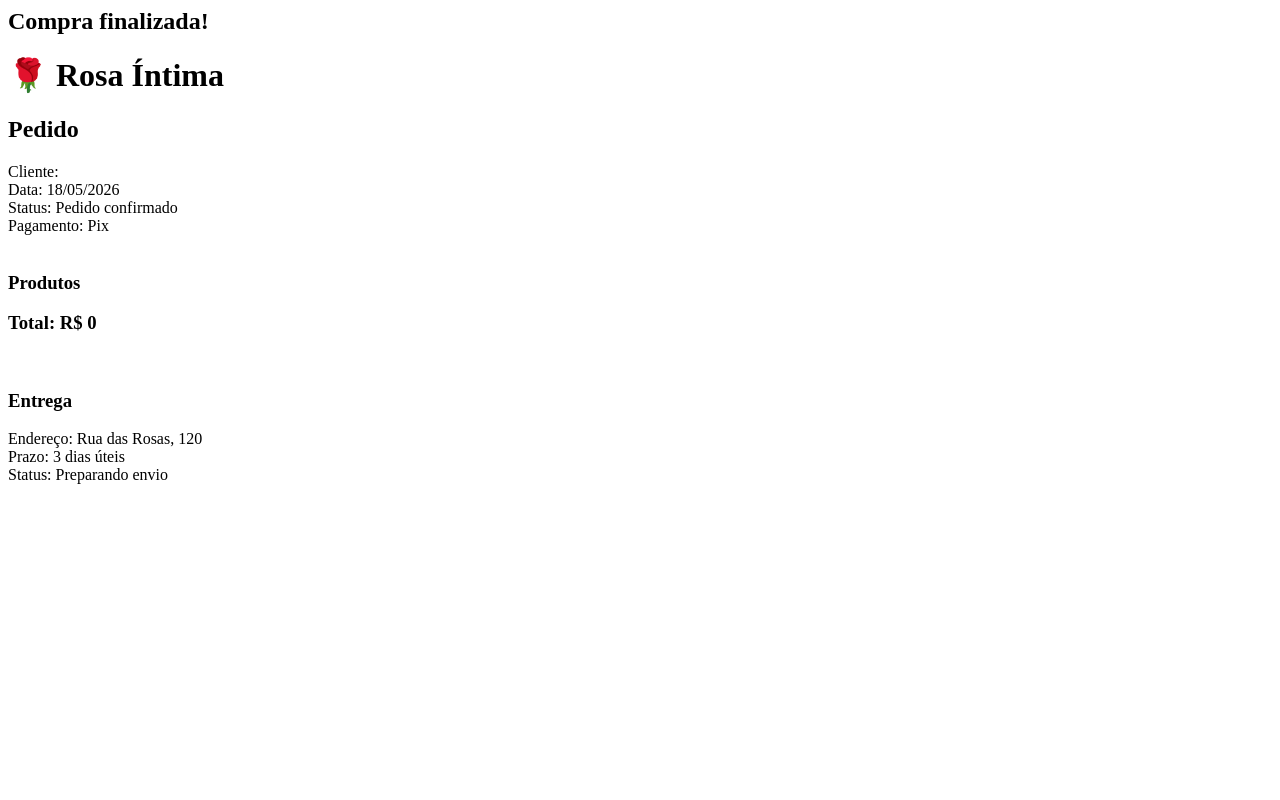
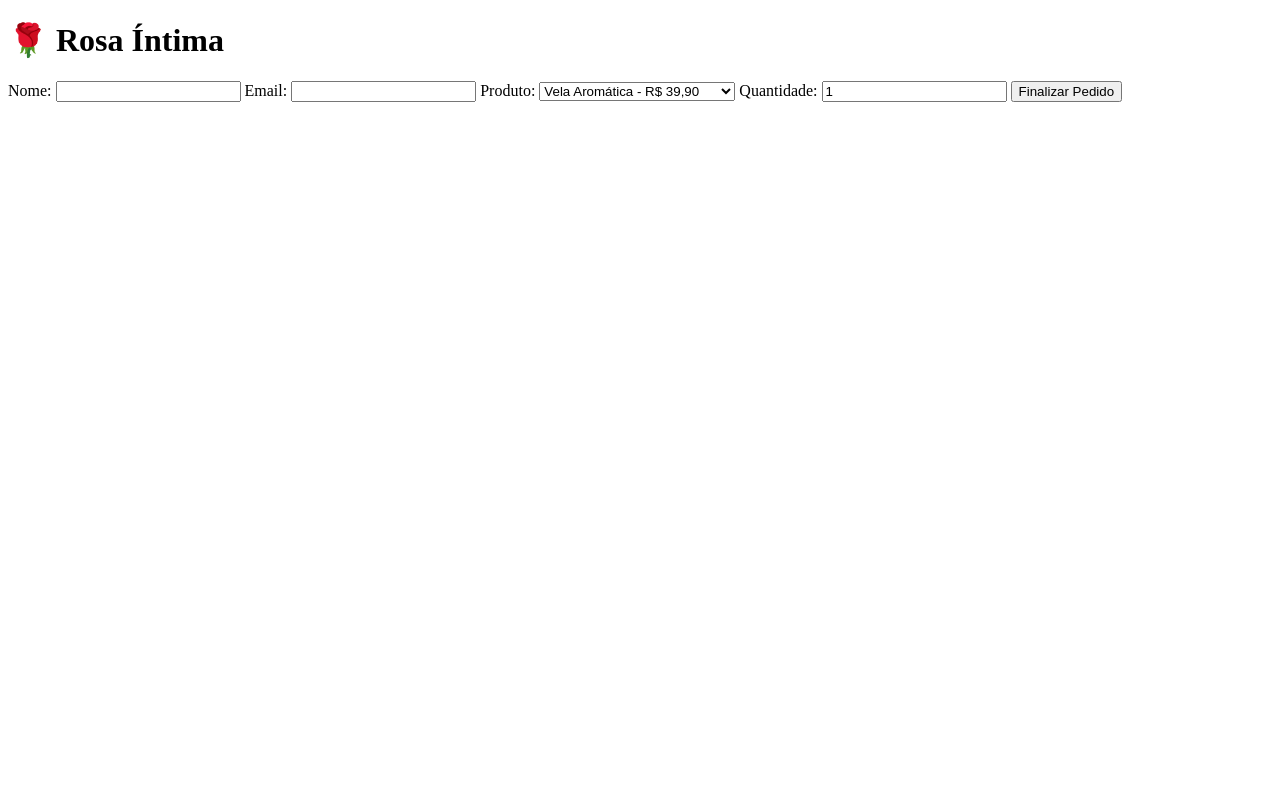
Before and after one commit to hillarys2-del/Rosa-Intima, a PHP site: page /acao.php in a window 1280 px wide. Run offline with PHP 8.4, Linux system fonts and the light colour scheme; data that the repository does not hold is empty.

Commit message:
Update acao.php

```diff
--- a/acao.php
+++ b/acao.php
@@ -6,11 +6,74 @@
     require_once "Pagamento.php";
     require_once "Entrega.php";
 
+?>
+
+<!DOCTYPE html>
+<html lang="pt-br">
+<head>
+    <meta charset="UTF-8">
+    <meta name="viewport" content="width=device-width, initial-scale=1.0">
+    <title>Rosa Íntima</title>
+
+</head>
+<body>
+
+<div class="container">
+
+<?php
+
+    if($_SERVER["REQUEST_METHOD"] != "POST") {
+
+?>
+
+    <h1>🌹 Rosa Íntima</h1>
+
+    <form method="POST">
+
+        <label>Nome:</label>
+        <input type="text" name="nome" required>
+
+        <label>Email:</label>
+        <input type="email" name="email" required>
+
+        <label>Produto:</label>
+
+        <select name="produto">
+
+            <option value="Vela Aromática">
+                Vela Aromática - R$ 39,90
+            </option>
+
+            <option value="Lingerie Vermelha">
+                Lingerie Vermelha - R$ 79,90
+            </option>
+
+            <option value="Kit Sensual">
+                Kit Sensual - R$ 129,90
+            </option>
+
+        </select>
+
+        <label>Quantidade:</label>
+        <input type="number" name="quantidade" min="1" value="1" required>
+
+        <button type="submit">
+            Finalizar Pedido
+        </button>
+
+    </form>
+
+<?php
+
+    } else {
+
         $nome = $_POST['nome'];
         $email = $_POST['email'];
         $produtoNome = $_POST['produto'];
         $quantidade = $_POST['quantidade'];
+
         if($produtoNome == "Vela Aromática") {
+
             $produto = new Produto(
                 "Vela Aromática",
                 39.90,
@@ -69,9 +132,19 @@
         );
 
         for($i = 0; $i < $quantidade; $i++) {
+
             $pedido->adicionarProduto($produto);
+
         }
 
-    $cliente->finalizarCompra($pedido);
+        echo "<h1>Pedido Realizado com Sucesso</h1>";
+
+        $pedido->gerarPedido();
+    }
 
 ?>
+
+</div>
+
+</body>
+</html>
```
Lines whose indentation alone changed are shown as unchanged.
